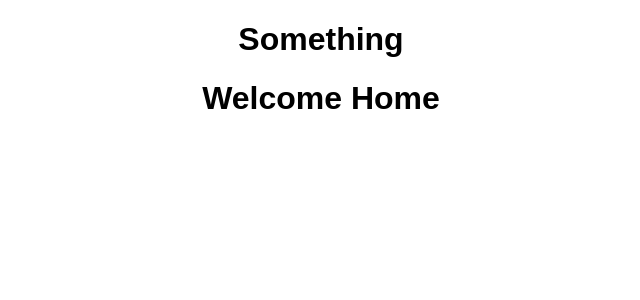
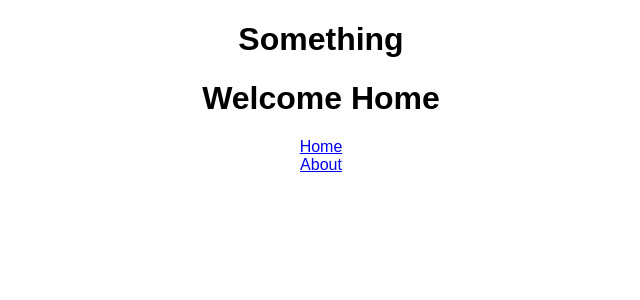
Before and after one commit to stevekutz/react-router-ts, a React (Create React App) app: page / in a window 1280 px wide. Shown: the top 300 px of the page, without its empty margins (319-959 px from the left). Built offline with nearby package versions, Linux system fonts and the light colour scheme.

Commit message:
added basic Links

```diff
--- a/src/App.css
+++ b/src/App.css
@@ -26,3 +26,16 @@
   from { transform: rotate(0deg); }
   to { transform: rotate(360deg); }
 }
+
+.links {
+  display: flex;
+  flex-direction: column;
+  width: 30%;
+  justify-content: center;
+  margin: 0 auto;
+  text-decoration: none;
+}
+
+.links Link {
+  text-decoration: none;
+}
--- a/src/App.js
+++ b/src/App.js
@@ -1,7 +1,7 @@
 import React, {Component}from 'react';
 import './App.css';
 
-import {BrowserRouter as Router, Route} from 'react-router-dom';
+import {BrowserRouter as Router, Route, Link} from 'react-router-dom';
 
 const User = ({match}) => {
   return (
@@ -10,6 +10,10 @@ const User = ({match}) => {
   )
 
 };
+
+
+// Step 1) Using <Route/>
+// established Routes using path, what to render, and :username for specific paths
 
 
 class App extends Component {
@@ -29,7 +33,7 @@ class App extends Component {
 
         <Route
           exact strict
-          path = "/about/"
+          path = "/about"
           render = { () => <h1>Welcome About</h1>}
         />
           {/*
@@ -47,7 +51,24 @@ class App extends Component {
         />
 
 
+
+
+          {/* Step 2) Add some Links now and specify path with   to = "PATHNAME"*/}
+          {/*  we wrap in a div & use flex for some basic layout */}
+          <div className = "links">
+              <Link to  = "/"> Home </Link>
+              <Link to  = "/about"> About </Link>
+          </div>
+
+
+
+
+
+
+
+
         </div>
+
       </Router>
 
 
```
